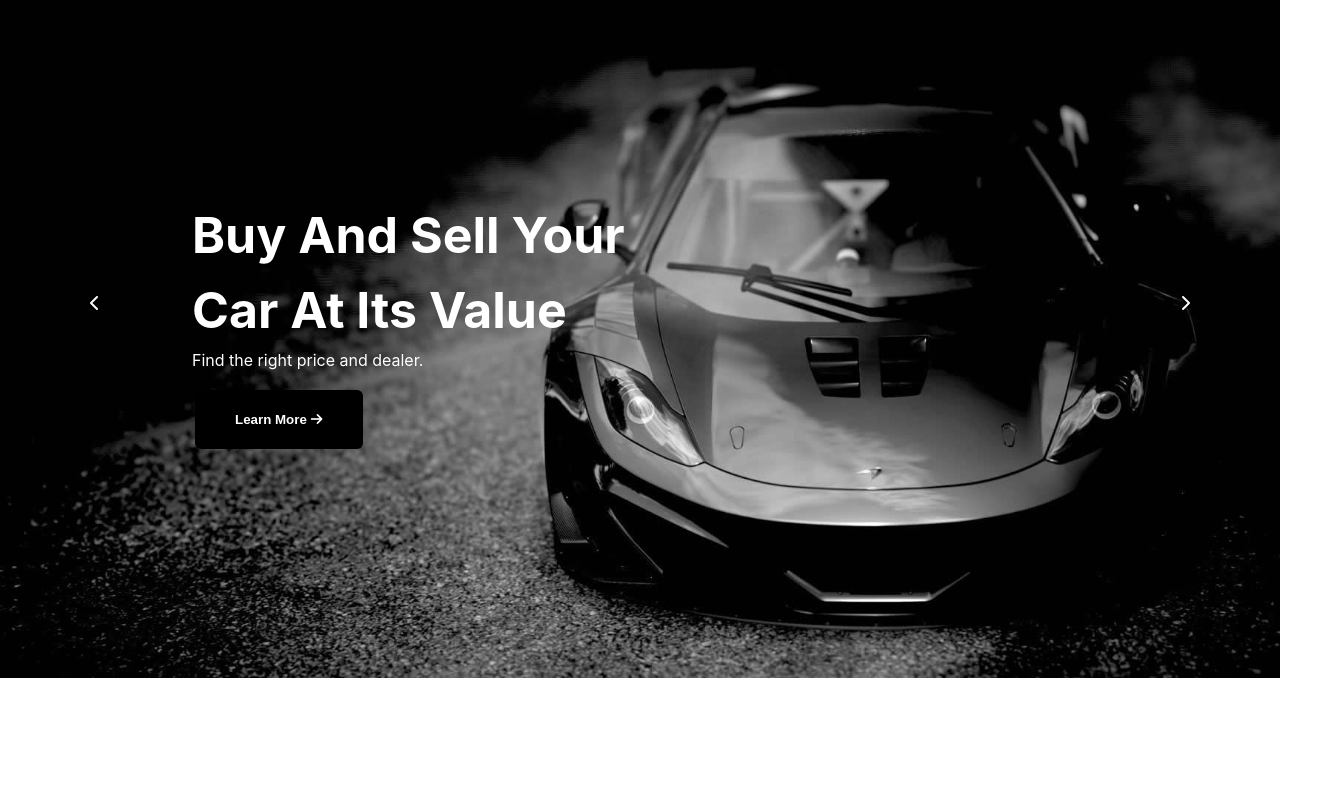
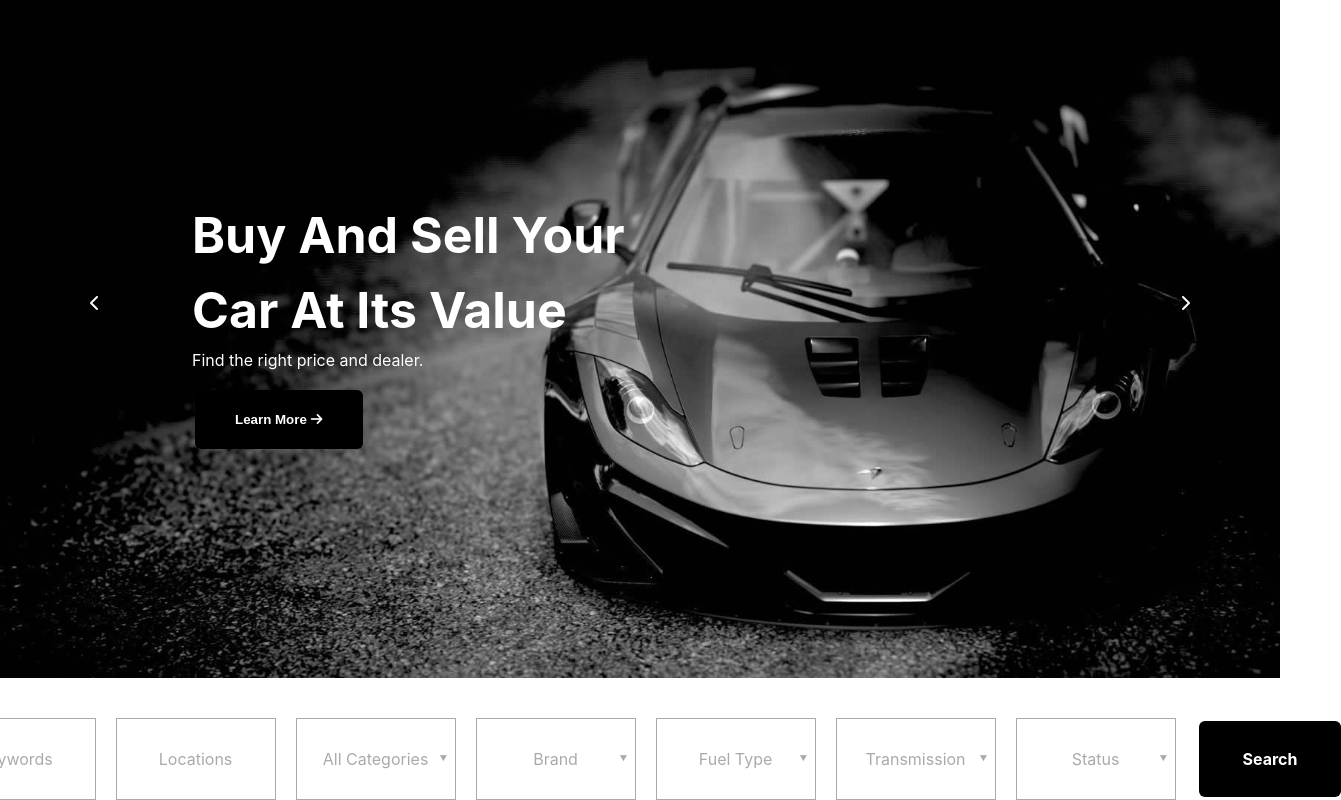
Before and after one commit to AlbertoArrighetti/proj-html-vuejs, a Vue app: page / in a window 1280 px wide. Shown: the part 210-1010 px from the top of the page, 1341 px wide, since content can reach past the window. Before the commit the page ends 894 px from the top, so only its background shows below. Built offline with nearby package versions, Linux system fonts and the light colour scheme.

Commit message:
categories completed

```diff
--- a/src/components/carousel.vue
+++ b/src/components/carousel.vue
@@ -42,7 +42,7 @@ import btnItem from './items/btnItem.vue';
         timer() {
             this.autoPlay = setInterval(() => {
                 this.nextSlide();
-            }, 5000)
+            }, 4500)
         },
 
         stopTimer(){
@@ -85,29 +85,9 @@ import btnItem from './items/btnItem.vue';
             <div class="next-arrow arr" @click="nextSlide()">
                 <i class="fa-solid fa-chevron-right"></i>
             </div>
-
-
-
         </div>
     </div>
 </template>
-
-
-
-
-
-
-
-
-
-
-
-
-
-
-
-
-
 
 
 <style lang="scss">
@@ -115,6 +95,8 @@ import btnItem from './items/btnItem.vue';
 @use '/src/styles/mixin.scss' as *;
 
 .carousel {
+    margin-bottom: 40px;
+
     .slider-wrapper {
         position: relative;
 
--- /dev/null
+++ b/src/components/categories.vue
@@ -0,0 +1,70 @@
+<script>
+import {store} from '../store.js';
+
+export default {
+    name: 'categories',
+
+    data() {
+        return {
+            categories: [
+                'Keywords',
+                'Locations',
+                'All Categories',
+                'Brand',
+                'Fuel Type',
+                'Transmission',
+                'Status'
+            ]
+        }
+    },
+}
+
+</script>
+
+<template>
+<div id="categories">
+    <div class="container">
+        <div class="category" v-for="(currentCategory, index) in categories">
+         {{ currentCategory }} <span class="arr-down" :class="index == 0 || index == 1 ? 'block' : '' ">&#11206;</span>
+        </div>
+        <div class="btn">
+            Search
+        </div>
+    </div>
+</div>
+
+</template>
+
+<style lang="scss">
+#categories {
+    .container {
+        display: flex;
+        justify-content: center;
+        gap: 20px;
+
+        .category {
+            position: relative;
+            padding: 28px 0;
+            min-width: 160px;
+            text-align: center;
+            color: #aaaaaa;
+            border: 1px solid #aaaaaa;
+
+            .arr-down {
+                position: absolute;
+                top: 50%;
+                transform: translateY(-50%);
+                right: 6px;
+                font-size: 0.8em;
+
+                &.block {
+                    display: none;
+                }
+            }
+        }
+        .btn {
+            padding: 26px 44px;
+        }
+    }
+}
+</style>
--- a/src/components/mainContent.vue
+++ b/src/components/mainContent.vue
@@ -3,12 +3,14 @@ import {store} from '../store.js';
 
 // components
 import carousel from './carousel.vue';
+import categories from './categories.vue'
 
 export default {
     name: 'mainContent',
 
     components: {
         carousel,
+        categories,
     },
 }
 
@@ -16,6 +18,7 @@ export default {
 
 <template>
     <carousel></carousel>
+    <categories></categories>
 </template>
 
 <style lang="scss">
--- a/src/components/navBar.vue
+++ b/src/components/navBar.vue
@@ -40,6 +40,7 @@ export default {
                 <img src="../assets/logo-autocar11.png" alt="Logo Autocar">
             </div>
 
+            <div class="nav-infos">
                 <div class="links">
                     <a href="#" v-for="currentLink in links">{{ currentLink }}</a>
                 </div>
@@ -50,8 +51,7 @@ export default {
                 <i class="fa-solid fa-bars-staggered fa-rotate-180"></i>
 
                 <btnItem :content="telephoneNumber" :img="'/public/img/headphones.png'"></btnItem>
-
-
+            </div>
 
         </div>
     </nav>
@@ -64,6 +64,7 @@ export default {
 #navBar {
     .container {
         @include flexCenter;
+        justify-content: space-between;
 
         .logo {
             width: 200px;
@@ -71,6 +72,9 @@ export default {
             img {
                 width: 100%;
             }
+        }
+        .nav-infos {
+            @include flexCenter;
         }
         .links {
             display: flex;
```
Lines whose indentation alone changed are shown as unchanged.
